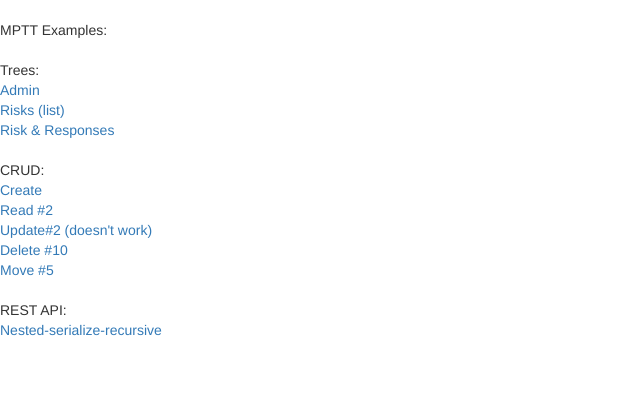
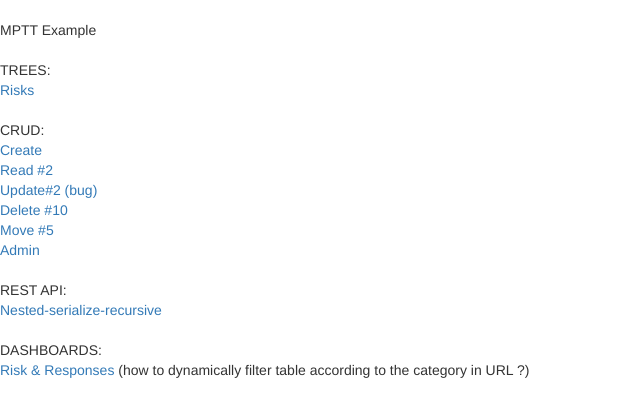
Before and after one commit to elcolie/mpttjson, a Django app: page / in a window 1280 px wide. Shown: the top 417 px of the page, without its empty margins (0-640 px from the left). Run offline with Django 3.2, Linux system fonts and the light colour scheme; parts of the project's set-up code (start-up, migrations or seed data) failed here and were passed over; some libraries are stand-ins or nearby versions.

Commit message:
small changes

```diff
--- a/templates/home.html
+++ b/templates/home.html
@@ -20,18 +20,15 @@
 
 
     <br>
-    MPTT Examples:
+    MPTT Example
     <br>
     <br>
-    Trees:
+    TREES:
 
     <br>
 
-    <a href="/admin/risk/">Admin</a>
-    <br>
-    <a href="/risk/">Risks (list)</a>
-    <br>
-    <a href="/risk/animals/">Risk & Responses</a>
+
+    <a href="/risk/">Risks</a>
     <br>
 
 
@@ -44,11 +41,13 @@
     <br>
     <a href="/risk/2/">Read #2 </a>
     <br>
-    <a href="/risk/2/update/">Update#2 (doesn't work)</a>
+    <a href="/risk/2/update/">Update#2 (bug)</a>
     <br>
     <a href="/risk/10/delete/">Delete #10</a>
     <br>
     <a href="/risk/5/move/">Move #5</a>
+    <br>
+    <a href="/admin/risk/">Admin</a>
     <br>
 
 
@@ -58,6 +57,11 @@
     <br>
     <a href="{% url 'risk-api:risktree' %}">Nested-serialize-recursive</a>
     <br>
+    <br>
+
+    DASHBOARDS:
+    <br>
+    <a href="/risk/animals/">Risk & Responses</a> (how to dynamically filter table according to the category in URL ?)
 </body>
 </html>
 
```
